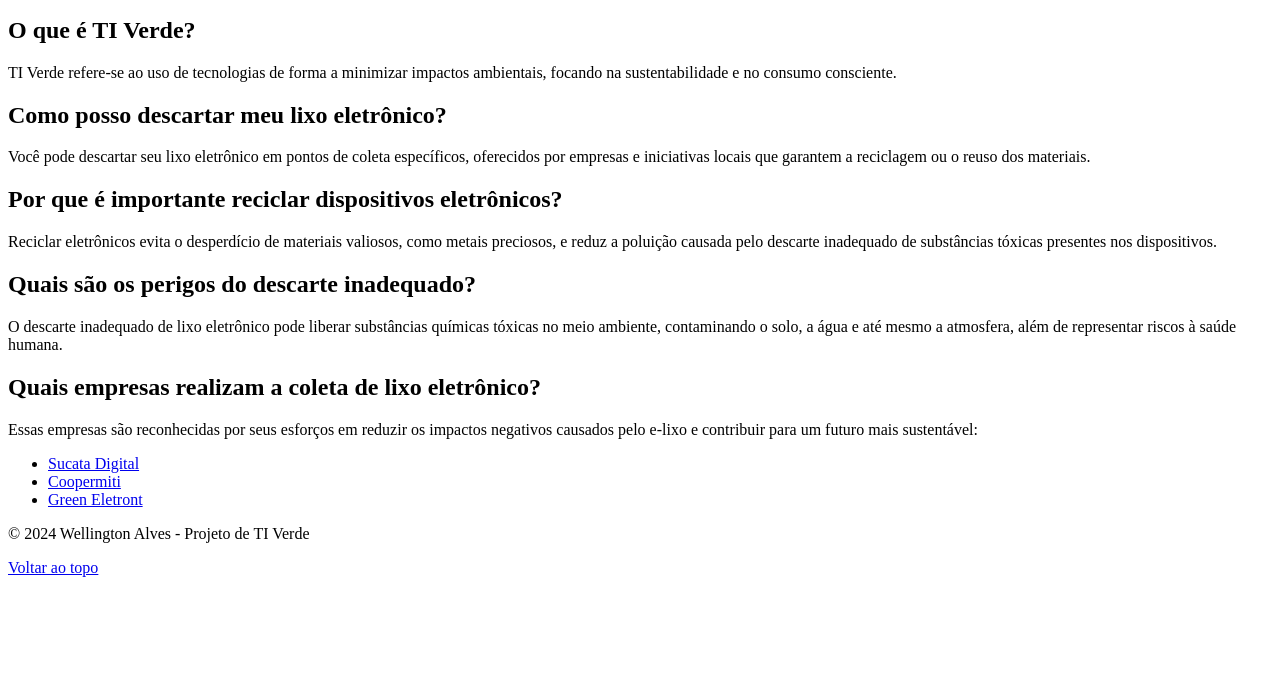
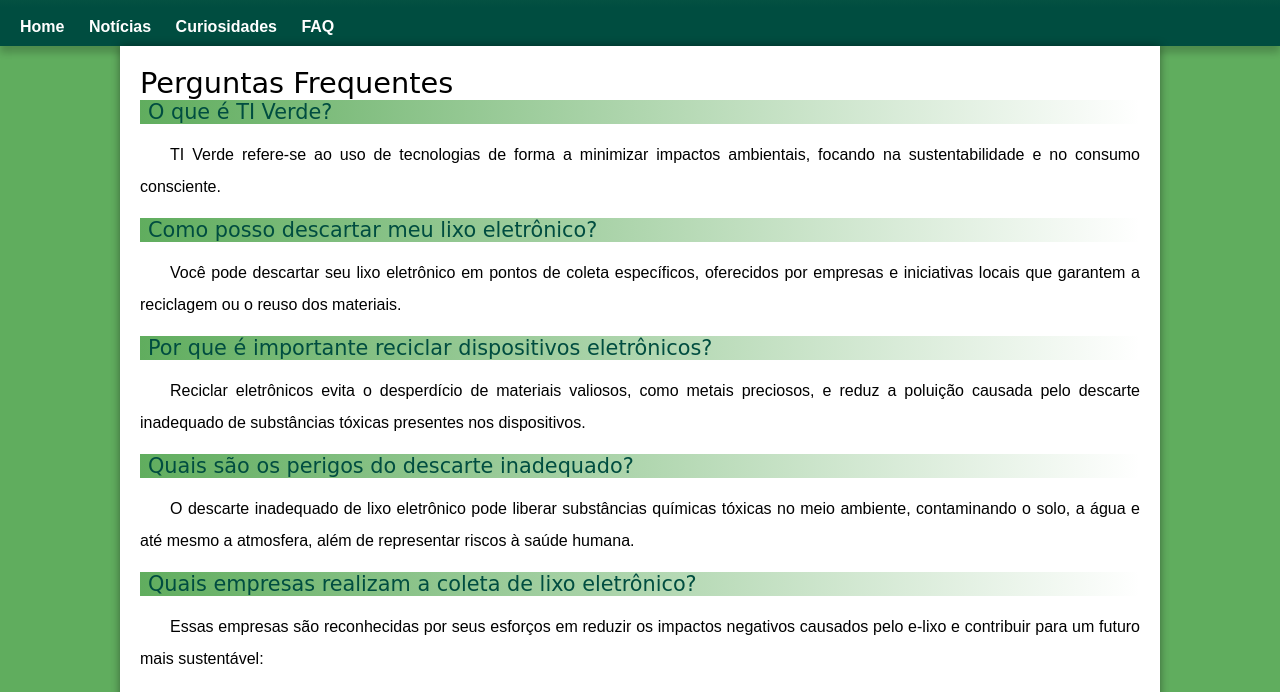
Before and after one commit to oliver-ip/projeto-tiverde, a plain HTML site: page link-menu/faq.html in a window 1280 px wide. Shown: the part 182-874 px from the top of the page. Before the commit the page ends 800 px from the top, so only its background shows below. Drawn offline with Linux system fonts and the light colour scheme; the site is published under a folder, as on GitHub Pages, so addresses that start at the root find nothing; a web font is replaced by a local one.

Commit message:
erro no style

```diff
--- a/link-menu/faq.html
+++ b/link-menu/faq.html
@@ -4,7 +4,7 @@
     <meta charset="UTF-8">
     <meta name="viewport" content="width=device-width, initial-scale=1.0">
     <title>FAQ - TI Verde</title>
-    <link rel="stylesheet" href="/estilo/style.css">
+    <link rel="stylesheet" href="../estilo/style.css">
 </head>
 <body>
     <header>
```
